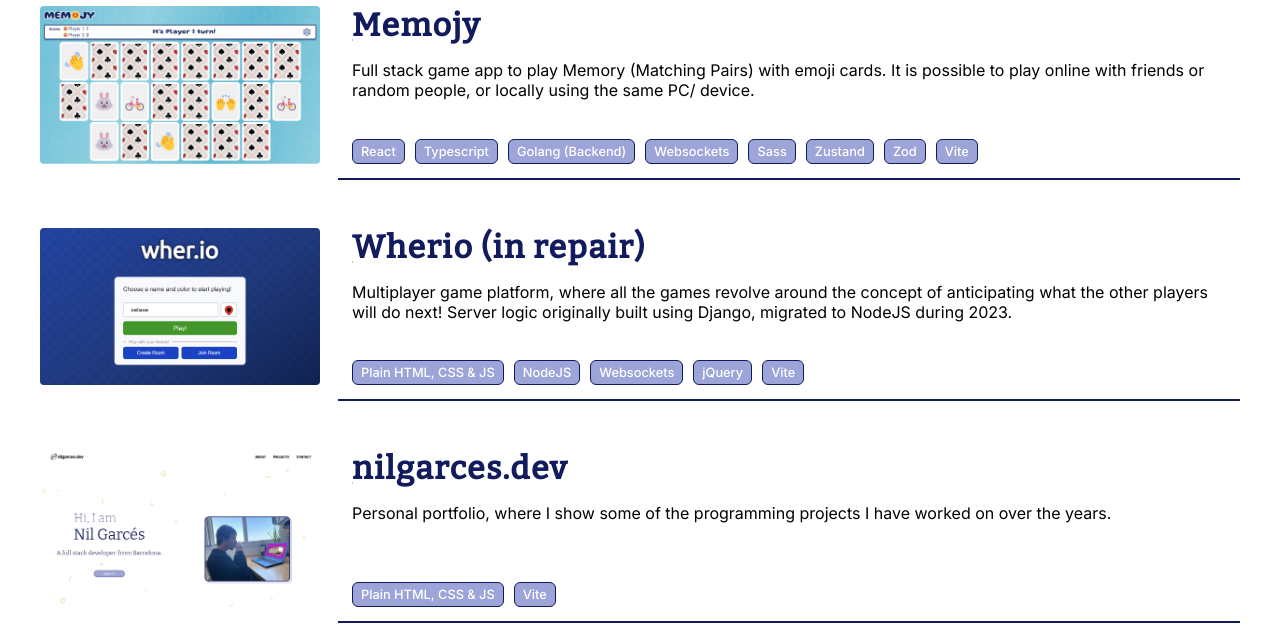
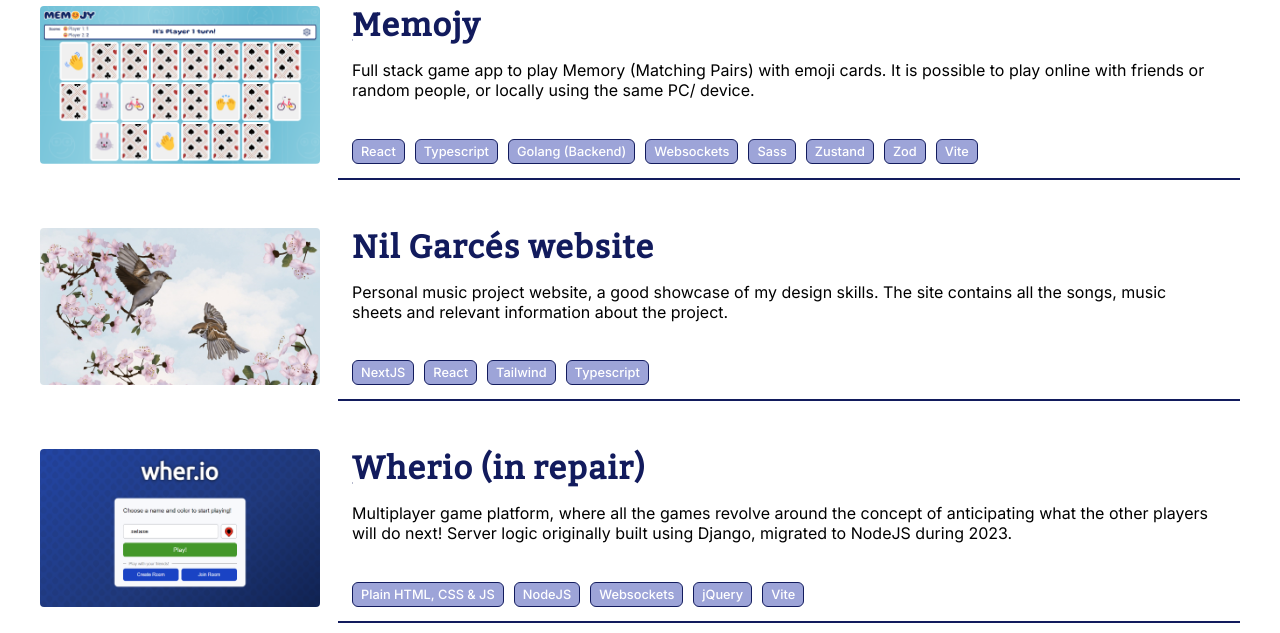
Before and after one commit to xetaxe/portfolio, a website built with Vite: page index.html in a window 1280 px wide. Shown: the part 2000-2633 px from the top of the page. Built offline with nearby package versions, Linux system fonts and the light colour scheme.

Commit message:
Add music project to Projects

```diff
--- a/index.html
+++ b/index.html
@@ -261,6 +261,32 @@
 								</div>
 							</div>
 						</a>
+						<a href="https://nilgarces.com/" target="_blank">
+							<div class="project_template">
+								<div class="project_img">
+									<div>
+										<img src="/img/projects/music-website.jpg">
+									</div>
+								</div>
+								<div class="project_text">
+									<span class="project_title">
+										Nil Garcés website
+										<svg xmlns="http://www.w3.org/2000/svg" class="appear_link" height="16" viewBox="0 -960 960 960" width="24"><path fill="#121B5D" d="M200-120q-33 0-56.5-23.5T120-200v-560q0-33 23.5-56.5T200-840h280v80H200v560h560v-280h80v280q0 33-23.5 56.5T760-120H200Zm188-212-56-56 372-372H560v-80h280v280h-80v-144L388-332Z"/>
+										</svg>
+										<div class="project_title_underline"></div>
+									</span>
+									<div class="project_description">
+										Personal music project website, a good showcase of my design skills. The site contains all the songs, music sheets and relevant information about the project.
+									</div>
+									<div class="project_tags">
+										<span class="tag">NextJS</span>
+										<span class="tag">React</span>
+										<span class="tag">Tailwind</span>
+										<span class="tag">Typescript</span>
+									</div>
+								</div>
+							</div>
+						</a>
 						<!-- <a href="#" target="_blank"> -->
 						<a target="_blank">
 							<div class="project_template">
@@ -289,31 +315,6 @@
 								</div>
 							</div>
 						</a>
-						<!-- <a href="#" target="_blank">
-							<div class="project_template">
-								<div class="project_img">
-									<div>
-										<img src="/img/projects/proj2.jpeg">
-									</div>
-								</div>
-								<div class="project_text">
-									<span class="project_title">
-										Facebook clone
-										<svg xmlns="http://www.w3.org/2000/svg" class="appear_link" height="16" viewBox="0 -960 960 960" width="24"><path fill="#121B5D" d="M200-120q-33 0-56.5-23.5T120-200v-560q0-33 23.5-56.5T200-840h280v80H200v560h560v-280h80v280q0 33-23.5 56.5T760-120H200Zm188-212-56-56 372-372H560v-80h280v280h-80v-144L388-332Z"/>
-										</svg>
-										<div class="project_title_underline"></div>
-									</span>
-									<div class="project_description">
-										Facebook clone, it serves to illustrate how to use React and Tailwind together.
-									</div>
-									<div class="project_tags">
-										<span class="tag">React</span>
-										<span class="tag">Tailwind</span>
-										<span class="tag">Vite</span>
-									</div>
-								</div>
-							</div>
-						</a> -->
 						<a href="https://nilgarces.dev" target="_blank">
 							<div class="project_template">
 								<div class="project_img">
```
Also changed, not shown: public/img/projects/music-website.jpg (added).
